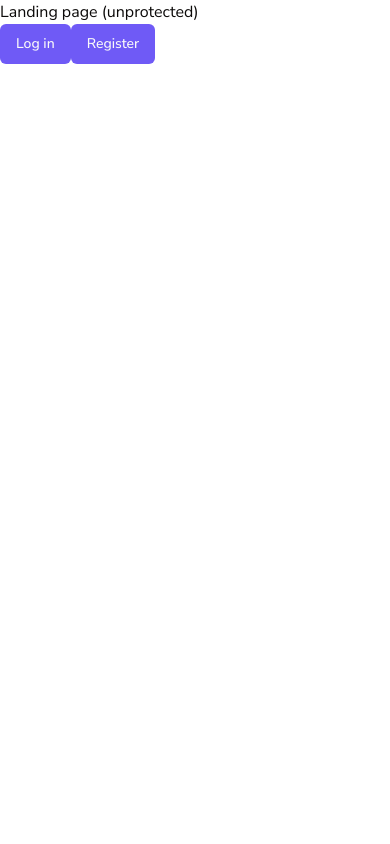
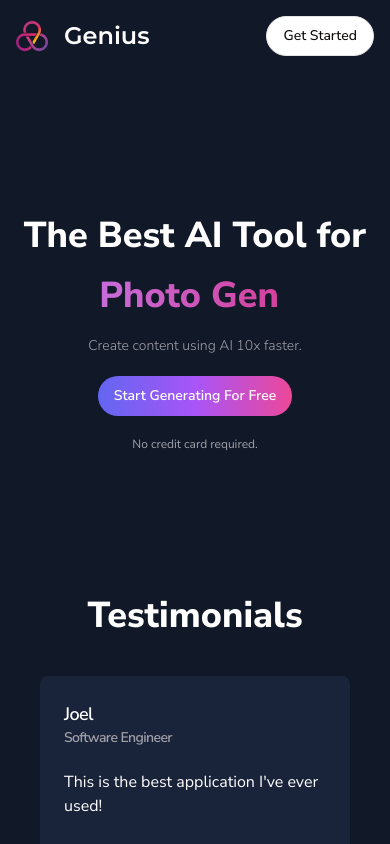
Before and after one commit to Nishadchowdhury/Genius-saas-ai, a Next.js app: page / in a window 390 px wide. Built offline with nearby package versions, Linux system fonts and the light colour scheme; no server answers.

Commit message:
Error messages are shown and crisp chat is added done. besides the landing page is completed

```diff
--- a/app/(dashboard)/(routes)/conversation/page.tsx
+++ b/app/(dashboard)/(routes)/conversation/page.tsx
@@ -19,6 +19,7 @@
 import { UserAvatar } from "@/components/User-avatar";
 import { BotAvatar } from "@/components/Bot-avatar";
 import { useProModal } from "@/hook/use-pro-modal";
+import toast from "react-hot-toast";
 
 
 function Conversation() {
@@ -52,6 +53,8 @@
 
             if (error?.response?.status === 403) {
                 proModal.onOpen()
+            } else {
+                toast.error("Something went wrong!!!")
             }
 
         } finally {
--- /dev/null
+++ b/app/(landing)/error.tsx
@@ -0,0 +1,13 @@
+"use client";
+
+import { Empty } from "@/components/Empty";
+
+
+
+const Error = () => {
+    return (
+        <Empty label="Something went wrong." />
+    );
+}
+
+export default Error;
--- /dev/null
+++ b/app/(landing)/layout.tsx
@@ -0,0 +1,15 @@
+const LandingLayout = ({
+    children
+  }: {
+    children: React.ReactNode;
+  }) => {
+    return (
+      <main className="h-full bg-[#111827] overflow-auto">
+        <div className="mx-auto max-w-screen-xl h-full w-full">
+          {children}
+        </div>
+      </main>
+     );
+  }
+
+  export default LandingLayout;
--- a/app/(landing)/page.tsx
+++ b/app/(landing)/page.tsx
@@ -1,26 +1,15 @@
-import { Button } from "@/components/ui/button"
-import Link from "next/link"
+import { LandingNavbar } from "@/components/landing-navbar";
+import { LandingHero } from "@/components/landing-hero";
+import { LandingContent } from "@/components/landing-content";
 
-function page() {
-    return (
-        <div>
-            Landing page (unprotected)
+const LandingPage = () => {
+  return (
+    <div className="h-full ">
+      <LandingNavbar />
+      <LandingHero />
+      <LandingContent />
+    </div>
+   );
+}
 
-            <div>
-                <Link href="sign-in">
-                    <Button>
-                        Log in
-                    </Button>
-                </Link>
-
-                <Link href="sign-up">
-                    <Button>
-                        Register
-                    </Button>
-                </Link>
-            </div>
-
-        </div>
-    )
-}
-export default page
+export default LandingPage;
--- a/app/layout.tsx
+++ b/app/layout.tsx
@@ -4,6 +4,8 @@
 import './globals.css'
 import { ClerkProvider } from '@clerk/nextjs'
 import ModalProvider from '@/components/modal-provider'
+import ToasterProvider from '@/components/toaster-provider'
+import { CrispProvider } from '@/components/crisp-provider'
 
 const font = Nunito_Sans({ subsets: ['latin'] })
 
@@ -20,8 +22,11 @@
   return (
     <ClerkProvider>
       <html lang="en">
+        <CrispProvider />
         <body className={font.className}>
           <ModalProvider />
+          <ToasterProvider />
+
           {children}
         </body>
       </html>
--- /dev/null
+++ b/components/crisp-chat.tsx
@@ -0,0 +1,16 @@
+"use client"
+
+import { useEffect } from "react"
+import { Crisp } from "crisp-sdk-web"
+
+
+function CrispChat() {
+
+    useEffect(() => {
+        Crisp.configure("dcdab2a7-6164-4b65-8b1e-e2922aa2fcc4");
+    }, [])
+
+
+    return null;
+}
+export default CrispChat
--- /dev/null
+++ b/components/crisp-provider.tsx
@@ -0,0 +1,8 @@
+"use client"
+
+import CrispChat from "./crisp-chat"
+
+
+export const CrispProvider = () => {
+    return <CrispChat />
+}
--- /dev/null
+++ b/components/landing-content.tsx
@@ -0,0 +1,55 @@
+"use client";
+
+import { Card, CardContent, CardHeader, CardTitle } from "@/components/ui/card";
+
+const testimonials = [
+  {
+    name: "Joel",
+    avatar: "J",
+    title: "Software Engineer",
+    description: "This is the best application I've ever used!",
+  },
+  {
+    name: "Antonio",
+    avatar: "A",
+    title: "Designer",
+    description: "I use this daily for generating new photos!",
+  },
+  {
+    name: "Mark",
+    avatar: "M",
+    title: "CEO",
+    description: "This app has changed my life, cannot imagine working without it!",
+  },
+  {
+    name: "Mary",
+    avatar: "M",
+    title: "CFO",
+    description: "The best in class, definitely worth the premium subscription!",
+  },
+];
+
+export const LandingContent = () => {
+  return (
+    <div className="px-10 pb-20">
+      <h2 className="text-center text-4xl text-white font-extrabold mb-10">Testimonials</h2>
+      <div className="grid grid-cols-1 sm:grid-cols-2 md:grid-cols-3 lg:grid-cols-4 gap-4">
+        {testimonials.map((item) => (
+          <Card key={item.description} className="bg-[#192339] border-none text-white">
+            <CardHeader>
+              <CardTitle className="flex items-center gap-x-2">
+                <div>
+                  <p className="text-lg">{item.name}</p>
+                  <p className="text-zinc-400 text-sm">{item.title}</p>
+                </div>
+              </CardTitle>
+              <CardContent className="pt-4 px-0">
+                {item.description}
+              </CardContent>
+            </CardHeader>
+          </Card>
+        ))}
+      </div>
+    </div>
+  )
+}
--- /dev/null
+++ b/components/landing-hero.tsx
@@ -0,0 +1,46 @@
+"use client";
+
+import TypewriterComponent from "typewriter-effect";
+import Link from "next/link";
+import { useAuth } from "@clerk/nextjs";
+
+import { Button } from "@/components/ui/button";
+
+export const LandingHero = () => {
+  const { isSignedIn } = useAuth();
+
+  return (
+    <div className="text-white font-bold py-36 text-center space-y-5">
+      <div className="text-4xl sm:text-5xl md:text-6xl lg:text-7xl space-y-5 font-extrabold">
+        <h1>The Best AI Tool for</h1>
+        <div className="text-transparent bg-clip-text bg-gradient-to-r from-purple-400 to-pink-600">
+          <TypewriterComponent
+            options={{
+              strings: [
+                "Chatbot.",
+                "Photo Generation.",
+                "Blog Writing.",
+                "Mail Writing."
+              ],
+              autoStart: true,
+              loop: true,
+            }}
+          />
+        </div>
+      </div>
+      <div className="text-sm md:text-xl font-light text-zinc-400">
+        Create content using AI 10x faster.
+      </div>
+      <div>
+        <Link href={isSignedIn ? "/dashboard" : "/sign-up"}>
+          <Button variant="premium" className="md:text-lg p-4 md:p-6 rounded-full font-semibold">
+            Start Generating For Free
+          </Button>
+        </Link>
+      </div>
+      <div className="text-zinc-400 text-xs md:text-sm font-normal">
+        No credit card required.
+      </div>
+    </div>
+  );
+};
--- /dev/null
+++ b/components/landing-navbar.tsx
@@ -0,0 +1,35 @@
+"use client";
+
+import { Montserrat } from "next/font/google";
+import Image from "next/image"
+import Link from "next/link"
+import { useAuth } from "@clerk/nextjs";
+
+import { cn } from "@/lib/utils";
+import { Button } from "@/components/ui/button";
+
+const font = Montserrat({ weight: '600', subsets: ['latin'] });
+
+export const LandingNavbar = () => {
+  const { isSignedIn } = useAuth();
+
+  return (
+    <nav className="p-4 bg-transparent flex items-center justify-between">
+      <Link href="/" className="flex items-center">
+        <div className="relative h-8 w-8 mr-4">
+          <Image fill alt="Logo" src="/logo.png" />
+        </div>
+        <h1 className={cn("text-2xl font-bold text-white", font.className)}>
+          Genius
+        </h1>
+      </Link>
+      <div className="flex items-center gap-x-2">
+        <Link href={isSignedIn ? "/dashboard" : "/sign-up"}>
+          <Button variant="outline" className="rounded-full">
+            Get Started
+          </Button>
+        </Link>
+      </div>
+    </nav>
+  )
+}
--- a/components/pro-modal.tsx
+++ b/components/pro-modal.tsx
@@ -10,6 +10,7 @@
 import { Button } from "./ui/button"
 import axios from "axios"
 import { useState } from "react"
+import toast from "react-hot-toast"
 
 const tools = [
     {
@@ -57,7 +58,9 @@
             window.location.href = (await response).data.url;
 
         } catch (error) {
-            console.log(error, "STRIPE_CLIENT_ERROR")
+
+            toast.error("Something went wrong!!!")
+
         } finally {
             setLoading(false);
         }
@@ -105,6 +108,7 @@
 
                 <DialogFooter>
                     <Button
+                        disabled={loading}
                         onClick={onSubscribe}
                         variant={"premium"} className="w-full">
                         Upgrade <Zap className="w-4 h-4 ml-2 fill-white" />
--- /dev/null
+++ b/components/toaster-provider.tsx
@@ -0,0 +1,8 @@
+"use client"
+
+import { Toaster } from "react-hot-toast"
+
+function ToasterProvider() {
+    return <Toaster />
+}
+export default ToasterProvider
```
